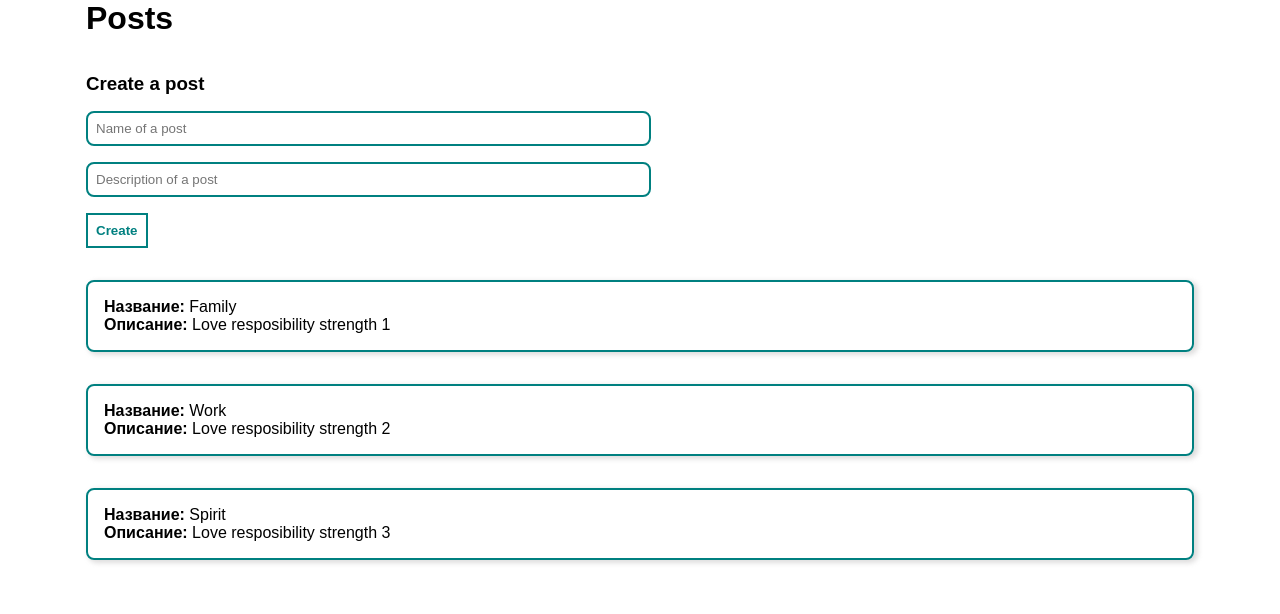
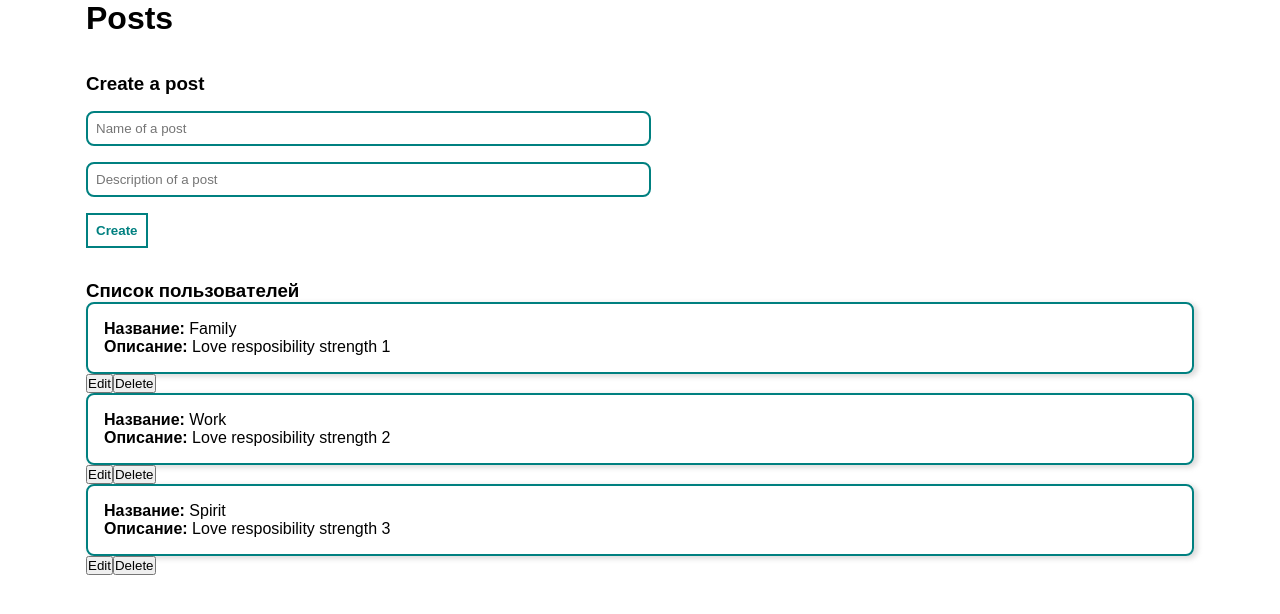
Before and after one commit to PavalEscoba/vue3-course, a Vue app: page / in a window 1280 px wide. Shown: the top 614 px of the page. Built offline with nearby package versions, Linux system fonts and the light colour scheme.

Commit message:
fix: emit and update posts + new component PostItem

```diff
--- a/src/App.vue
+++ b/src/App.vue
@@ -1,6 +1,6 @@
 <template>
   <h1>Posts</h1>
-  <post-form @create="createPost" />
+  <post-form @customCreate="createPost" />
   <post-list :posts="posts" />
 </template>
 <script>
@@ -24,7 +24,6 @@
   methods: {
     createPost(post) {
       this.posts.push(post);
-      console.log(this.posts);
     },
   },
 };
--- a/src/components/PostForm.vue
+++ b/src/components/PostForm.vue
@@ -8,13 +8,12 @@
       placeholder="Name of a post"
     />
     <input
-      v-bind:value="post.body"
-      @input="post.body = $event.target.value"
+      v-model="post.body"
       class="input"
       type="text"
       placeholder="Description of a post"
     />
-    <button @click="createPost" class="btn">Create</button>
+    <button @click="customCreate" class="btn">Create</button>
   </form>
 </template>
 <script>
@@ -28,10 +27,13 @@
     };
   },
   methods: {
-    createPost() {
+    customCreate() {
       this.post.id = Date.now();
-      console.log(this.post);
-      this.$emit('create', this.post);
+      this.$emit('customCreate', this.post);
+      this.post = {
+        title: '',
+        body: ''
+      }
     },
   },
 };
--- /dev/null
+++ b/src/components/PostItem.vue
@@ -0,0 +1,37 @@
+<template>
+  <div class="post">
+    <p><b>Название:</b> {{ post.title }}</p>
+    <p><b>Описание:</b> {{ post.body }}</p>
+  </div>
+  <div class="post-btns">
+    <button class="post-btn--edit">
+      Edit
+    </button>
+    <button class="post-btn--delete">
+      Delete
+    </button>
+  </div>
+</template>
+
+<script>
+export default {
+  name: "PostItem",
+  props: {
+    post: {
+      type: Object,
+      required: true
+    }
+  }
+}
+</script>
+
+<style scoped>
+  .post {
+    padding: 16px;
+    border: 2px solid teal;
+    border-radius: 8px;
+    box-shadow: 3px 2px 5px 1px rgba(147, 144, 144, 0.3);
+    display: flex;
+    flex-direction: column;
+  }
+</style>
--- a/src/components/PostList.vue
+++ b/src/components/PostList.vue
@@ -1,11 +1,13 @@
 <template>
-  <div class="post" v-for="post in posts" :key="post.id">
-    <p><b>Название:</b> {{ post.title }}</p>
-    <p><b>Описание:</b> {{ post.body }}</p>
+  <div>
+    <h3>Список пользователей</h3>
+    <post-item v-for="post in posts" :post="post" />
   </div>
 </template>
 <script>
+import PostItem from "@/components/PostItem";
 export default {
+  components: {PostItem},
   props: {
     posts: {
       type: Array,
@@ -16,12 +18,7 @@
 </script>
 
 <style scoped>
-.post {
-  padding: 16px;
-  border: 2px solid teal;
-  border-radius: 8px;
-  box-shadow: 3px 2px 5px 1px rgba(147, 144, 144, 0.3);
-}
+
 .post + .post {
   margin-top: 32px;
 }
```
